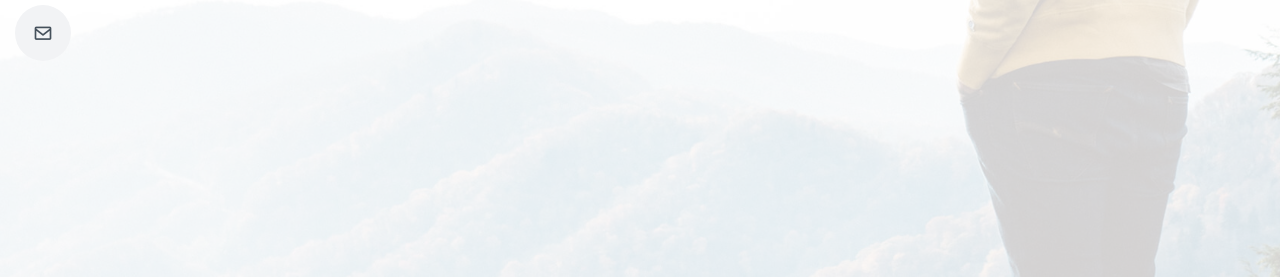
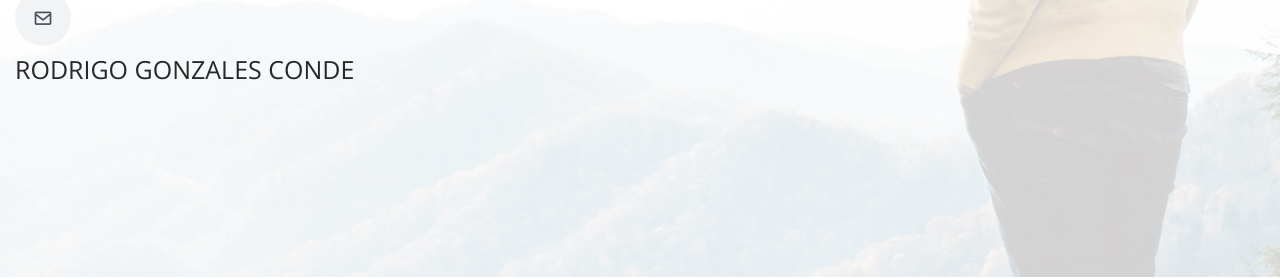
Before and after one commit to larrea123/practicaGestion2, a plain HTML site: page index.html in a window 1280 px wide. Shown: the part 523-802 px from the top of the page. Drawn offline with nearby package versions, Linux system fonts and the light colour scheme.

Commit message:
Añadido titulo nombre

```diff
--- a/index.html
+++ b/index.html
@@ -53,6 +53,7 @@
         <li><a href="#portfolio"><i class="bx bx-book-content"></i> <span>Portafolios</span></a></li>
         <li><a href="#services"><i class="bx bx-server"></i> <span>Servicios</span></a></li>
         <li><a href="#contact"><i class="bx bx-envelope"></i> <span>Contactos</span></a></li>
+        <h1>RODRIGO GONZALES CONDE</h1>
       </ul>
     </nav><!-- .nav-menu -->
 
```
